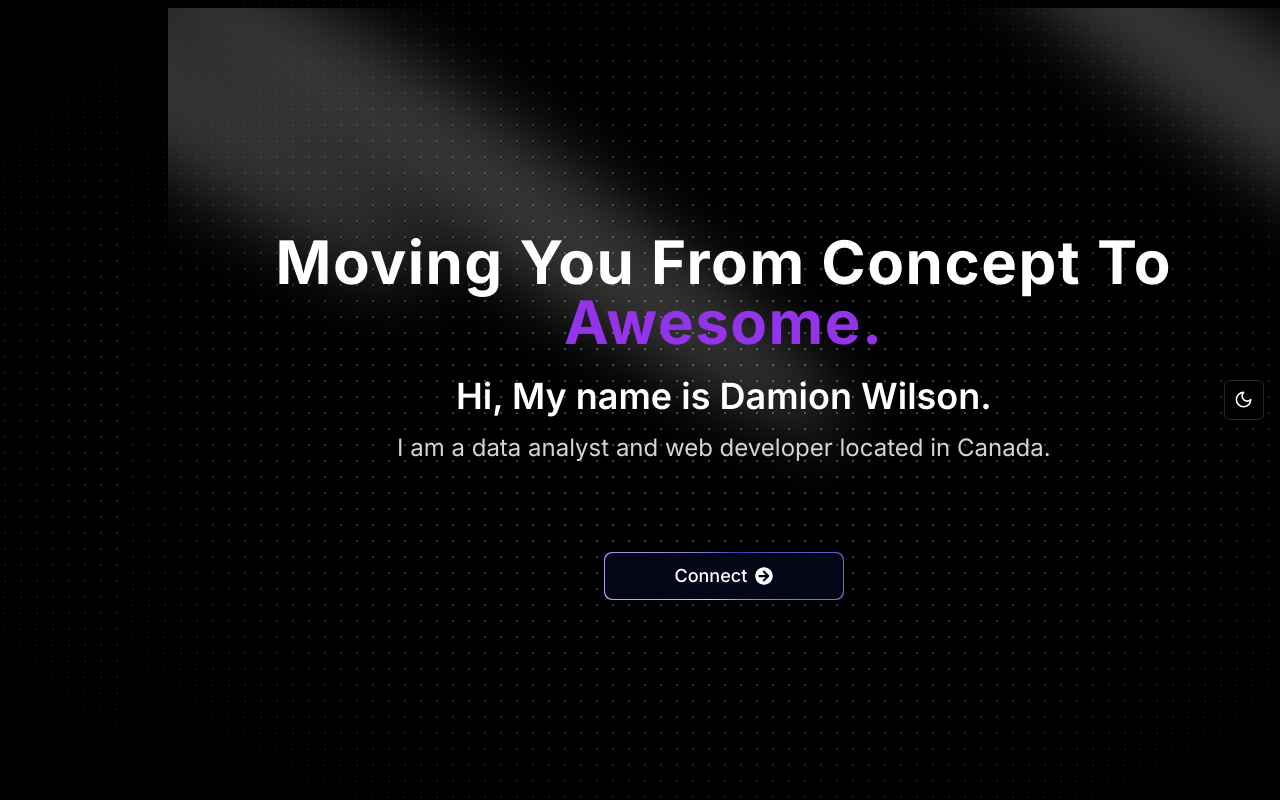
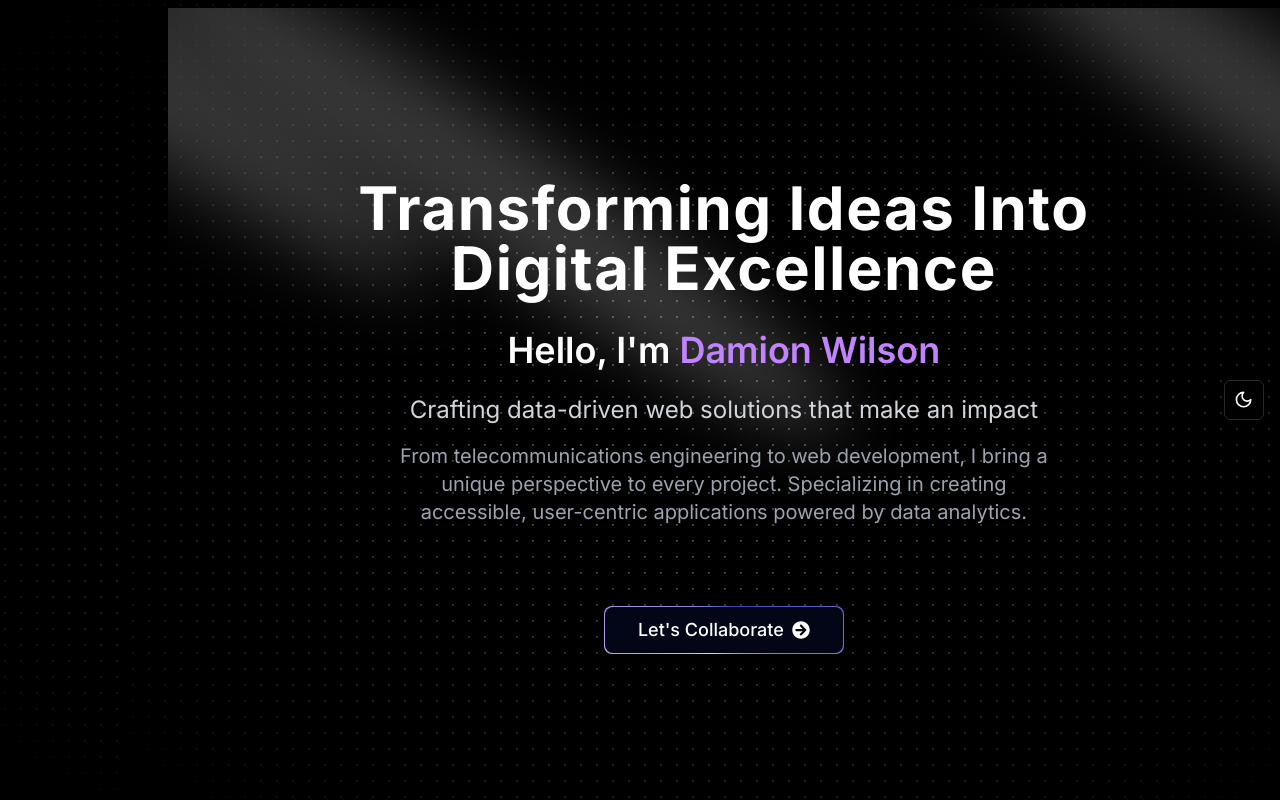
Before and after one commit to Derescio/DDW, a Next.js app: page / in a window 1280 px wide. Shown: the top 800 px of the page. Built offline with nearby package versions, Linux system fonts and the light colour scheme.

Commit message:
updated Hero Section

```diff
--- a/app/layout.tsx
+++ b/app/layout.tsx
@@ -11,7 +11,8 @@ const inter = Inter({ subsets: ["latin"] });
 
 export const metadata: Metadata = {
   title: "Damion WIlson",
-  description: "DDW Web Dev Services",
+  description: "Data Analyst & Web Developer",
+
 };
 
 export default function RootLayout({
--- a/components/Hero.tsx
+++ b/components/Hero.tsx
@@ -4,6 +4,7 @@ import Link from "next/link";
 import { Spotlight } from "./ui/Spotlight";
 import MagicButton from "./MagicButton";
 import { FaArrowCircleRight } from "react-icons/fa";
+import { motion } from "framer-motion";
 
 const Hero = () => {
   return (
@@ -16,24 +17,59 @@ const Hero = () => {
       </div>
 
       {/* Content */}
-      <div className="relative z-10 text-center px-4">
+      <div className="relative z-10 text-center px-4 max-w-4xl mx-auto">
+        <motion.div
+          initial={{ opacity: 0, y: 20 }}
+          animate={{ opacity: 1, y: 0 }}
+          transition={{ duration: 0.8 }}
+        >
           <TextGenerateEffect
-          words="Moving you from concept to awesome."
-          className="text-4xl md:text-5xl lg:text-6xl font-bold mb-6"
+            words="Transforming Ideas into Digital Excellence"
+            className="text-4xl md:text-5xl lg:text-6xl font-bold mb-6 bg-gradient-to-r from-purple-600 to-blue-500 text-transparent bg-clip-text"
           />
+        </motion.div>
 
-        <div className="mt-6 flex flex-col items-center justify-center gap-y-4">
-          <h1 className="text-3xl md:text-4xl font-semibold">Hi, My name is Damion Wilson.</h1>
-          <p className="text-xl md:text-2xl text-gray-600 dark:text-gray-300 mb-8">
-            I am a data analyst and web developer located in Canada.
+        <div className="mt-8 flex flex-col items-center justify-center gap-y-6">
+          <motion.div
+            initial={{ opacity: 0, y: 20 }}
+            animate={{ opacity: 1, y: 0 }}
+            transition={{ duration: 0.8, delay: 0.2 }}
+          >
+            <h1 className="text-3xl md:text-4xl font-semibold">
+              Hello, I'm <span className="text-purple-600 dark:text-purple-400">Damion Wilson</span>
+            </h1>
+          </motion.div>
+
+          <motion.div
+            initial={{ opacity: 0, y: 20 }}
+            animate={{ opacity: 1, y: 0 }}
+            transition={{ duration: 0.8, delay: 0.4 }}
+            className="space-y-4"
+          >
+            <p className="text-xl md:text-2xl text-gray-600 dark:text-gray-300">
+              Crafting data-driven web solutions that make an impact
             </p>
+            <p className="text-lg md:text-xl text-gray-500 dark:text-gray-400 max-w-2xl">
+              From telecommunications engineering to web development, I bring a unique perspective
+              to every project. Specializing in creating accessible, user-centric applications
+              powered by data analytics.
+            </p>
+          </motion.div>
+
+          <motion.div
+            initial={{ opacity: 0, y: 20 }}
+            animate={{ opacity: 1, y: 0 }}
+            transition={{ duration: 0.8, delay: 0.6 }}
+            className="flex gap-4 mt-4"
+          >
             <Link href="#contact">
               <MagicButton
-              title="Connect"
+                title="Let's Collaborate"
                 icon={<FaArrowCircleRight />}
                 position="right"
               />
             </Link>
+          </motion.div>
         </div>
       </div>
     </div>
--- a/components/about-styles/minimalist/MinimalistAbout.tsx
+++ b/components/about-styles/minimalist/MinimalistAbout.tsx
@@ -162,11 +162,14 @@ const MinimalistAboutContent = ({ showNavigation = true, initialSection = 'about
     );
 };
 
-const MinimalistAbout = (props: MinimalistAboutProps) => {
+const MinimalistAbout = ({ showNavigation = true, initialSection = "about" }: MinimalistAboutProps) => {
     return (
-        <Suspense fallback={<div>Loading...</div>}>
-            <MinimalistAboutContent {...props} />
-        </Suspense>
+        <div className="relative min-h-screen">
+            {showNavigation && <FloatingNavDemo />}
+            <Suspense fallback={<div>Loading...</div>}>
+                <MinimalistAboutContent initialSection={initialSection} />
+            </Suspense>
+        </div>
     );
 };
 
```
Lines whose indentation alone changed are shown as unchanged.
